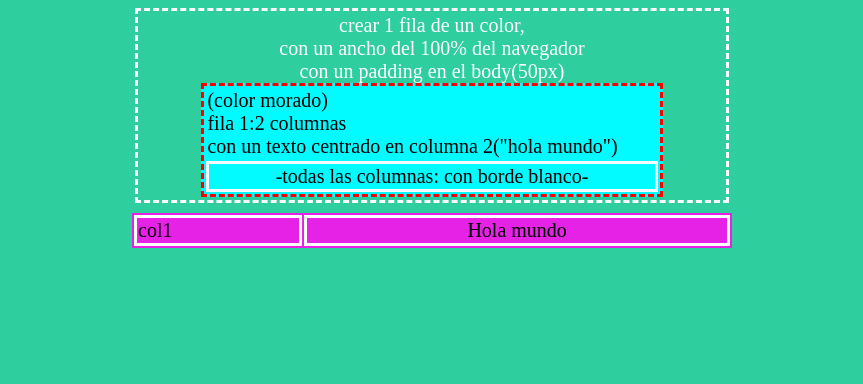
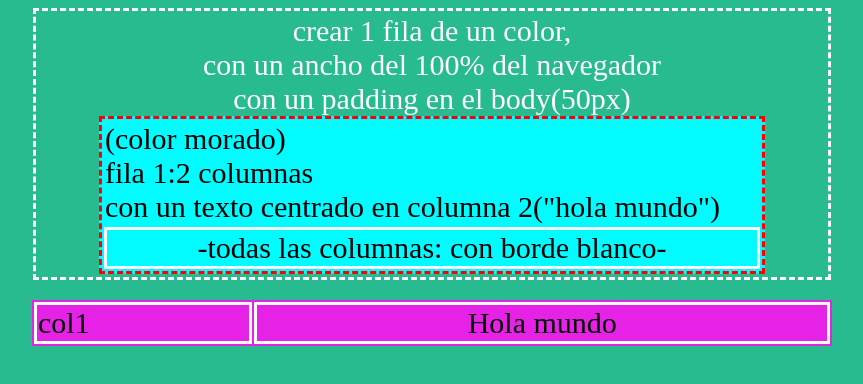
Before and after one commit to RicardoBernal72/p1, a plain HTML site: page Trabajos-clase/exam_tablas2.html in a window 1280 px wide. Shown: the whole page, without its empty margins (208-1071 px from the left). Drawn offline with Linux system fonts and the light colour scheme.

Commit message:
se suebn cambios al html

```diff
--- a/Trabajos-clase/style.css
+++ b/Trabajos-clase/style.css
@@ -1,6 +1,6 @@
 
 .fondo1{
-    background-color: rgb(47, 206, 158);
+    background-color: rgb(39, 187, 143);
 }
 .fondo2{
     background-color: rgb(204, 32, 32);
@@ -41,26 +41,26 @@
     background-color: blueviolet;
     text-align: center;
     border: cornsilk 3px solid;
-    font-size: 25px;
+    font-size: 30px;
     color: cornsilk;
 
 }
 .tex6{
     text-align: center;
     color: rgb(255, 255, 255);
-    font-size: 20px;
+    font-size: 30px;
 
 }
 .text7{
     padding-right: 40px;
-    font-size: 20px;
+    font-size: 30px;
     color: black;
     text-align: left;
 }
 .base{
     background-color: rgb(230, 34, 230);
-    width:600px;
-    margin-top: 10px;
+    width:800px;
+    margin-top: 20px;
 }
 .base2{
     background-color: rgb(1, 251, 255);
@@ -70,17 +70,17 @@
 }
 .b1{
     border: white 3px solid;
-    font-size: 20px;
+    font-size: 30px;
     text-align: center;
 }
 .b2{
     border: ghostwhite 3px solid;
-    font-size: 20px;
+    font-size: 30px;
     color: black;
 }
 .b3{
     border: white 3px solid;
-    font-size: 20px;
+    font-size: 30px;
 
 }
 
```
